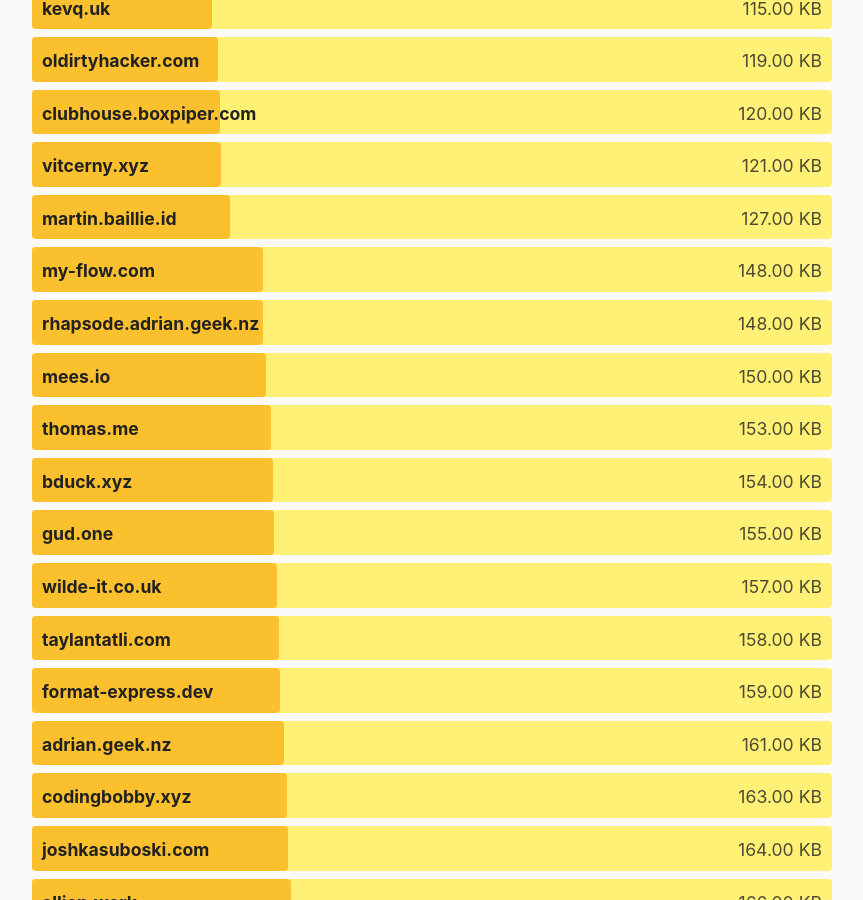
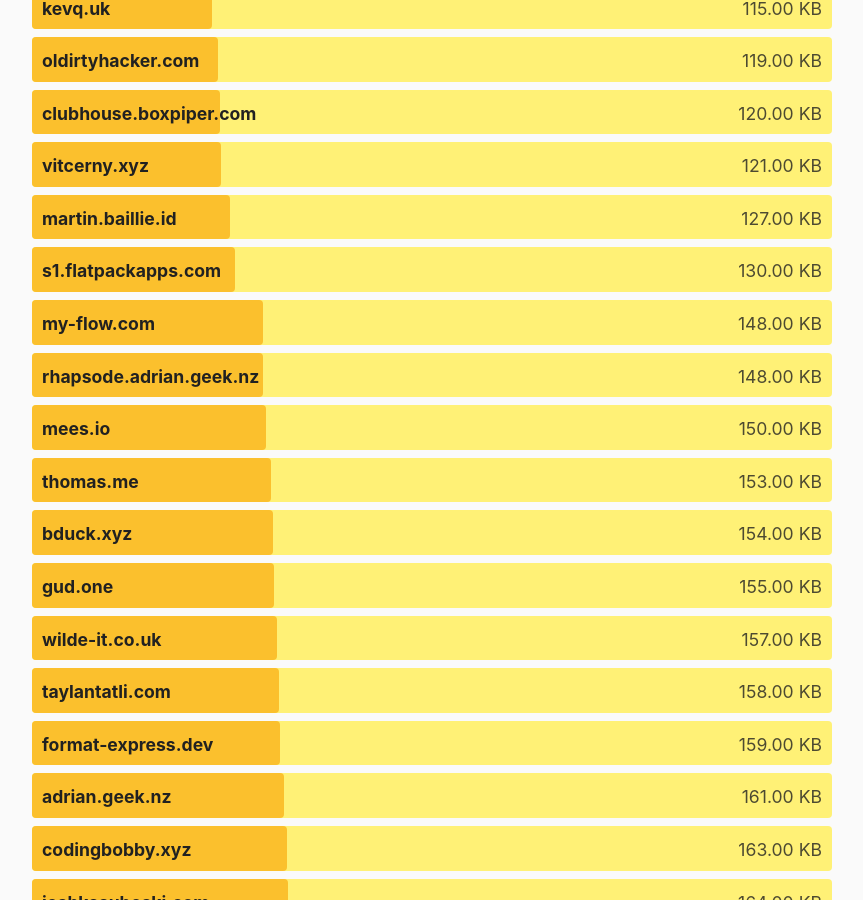
Before and after one commit to kevquirk/512kb.club, a Jekyll site: the page built from index.md, in a window 1280 px wide and 900 px high, scrolled down 11377 px. Shown: the whole window, without its empty margins (208-1071 px from the left). Built offline with Jekyll 4.4.1, drawn with Linux system fonts in a browser that asks for light colours.

Commit message:
Add site s1.flatpackapps.com/app.php?appId=22
GTMetrix link as requested: https://gtmetrix.com/reports/s1.flatpackapps.com/jod0pTA1/

```diff
--- a/_data/sites.yml
+++ b/_data/sites.yml
@@ -1228,6 +1228,11 @@
   size: 243
   last_checked: 2021-09-19
 
+- domain: s1.flatpackapps.com
+  url: https://s1.flatpackapps.com/app.php?appId=22
+  size: 130
+  last_checked: 2021-11-15
+
 - domain: sakrajda.eu
   url: https://sakrajda.eu/
   size: 231
```
